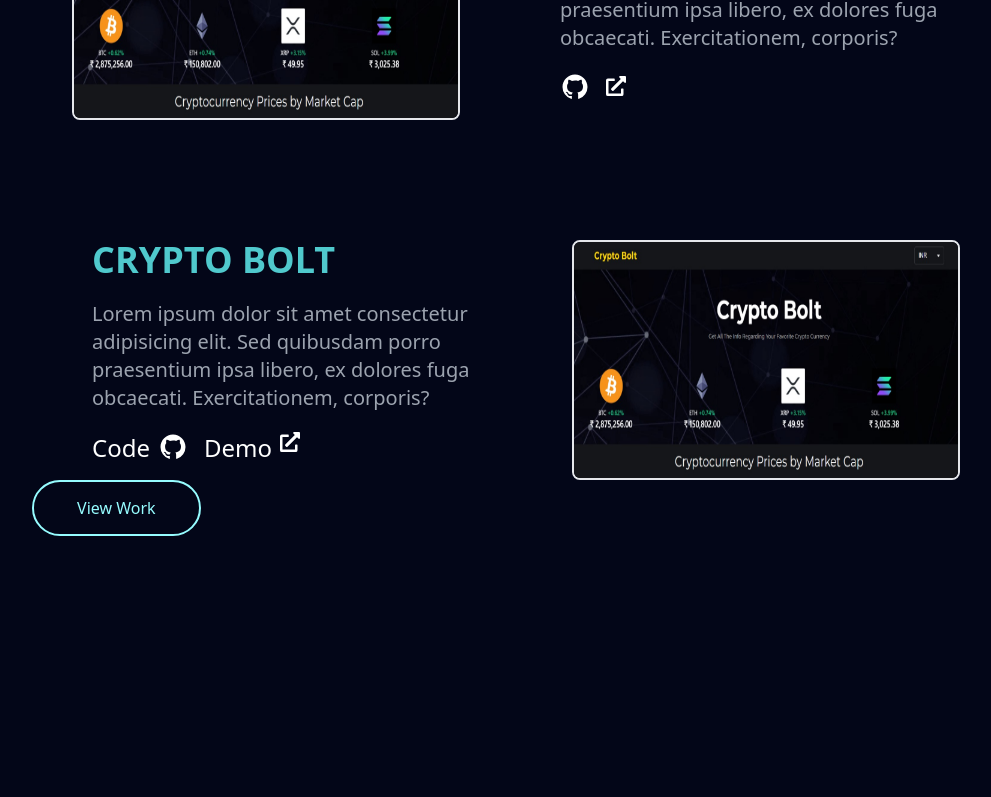
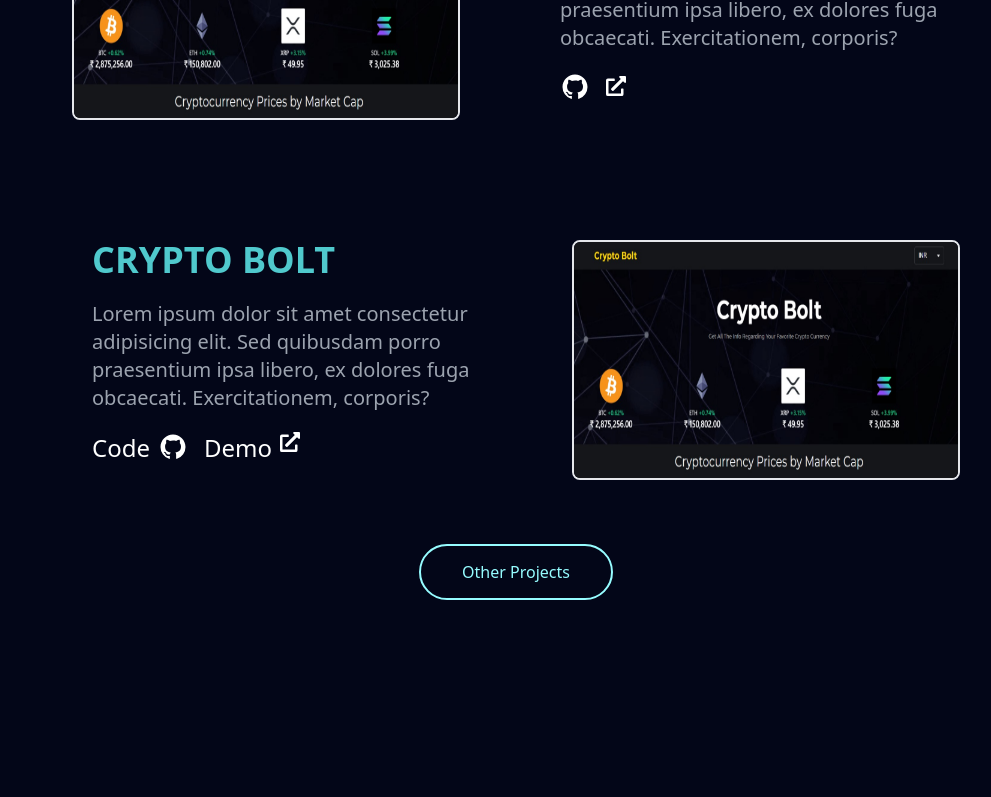
Before and after one commit to Yashwanthreddy711/Portfolio, a React (Create React App) app: page /moreprojects in a window 1280 px wide. Shown: the part 2651-3448 px from the top of the page, without its empty margins (124-1115 px from the left). Built offline with nearby package versions, Linux system fonts and the light colour scheme.

Commit message:
scroll bar updated

```diff
--- a/src/components/Projects.jsx
+++ b/src/components/Projects.jsx
@@ -13,7 +13,7 @@
               PROJECTS
                      </p>
             </div>
-            <div className='flex flex-col pl-0 mt-20 overflow-y-hidden md:flex-row'>
+            <div className='flex flex-col pl-0 mx-auto mt-20 overflow-y-hidden md:flex-row'>
               <div className='pb-10 ml-10 mr-10'>
                 <img className='w-96 overflow-y-hidden md:w-[800px] cursor-pointer first-letter:  border-2 rounded-lg h-60'src={Project1} alt="" />
               </div>
@@ -30,7 +30,7 @@
                  </div>
               </div>
             </div>
-            <div className='flex flex-col pt-10 pl-0 mt-10 md:flex-row'>
+            <div className='flex flex-col pt-10 pl-0 mx-auto mt-10 md:flex-row'>
               <div className='pl-10 max-w-[500px] overflow-y-hidden  ' >
                  <p className='text-[#50C9CD] font-bold text-2xl flex pl-5 md:text-4xl overflow-y-hidden '>CRYPTO BOLT</p>
                  <p className='pt-5 pl-5 overflow-y-hidden text-xl text-gray-400' >Lorem ipsum dolor sit amet consectetur adipisicing elit. Sed quibusdam porro praesentium ipsa libero, ex dolores fuga obcaecati. Exercitationem, corporis?</p>
@@ -54,7 +54,7 @@
           to="/moreprojects"
           >
 
-          <button className='relative flex items-center justify-center p-2 px-6 py-2 overflow-hidden font-medium transition duration-300 ease-out border-2 rounded-full md:p-4 md:px-12 md:py-4 text-custom2 border-custom2 group'>
+          <button className='relative flex items-center justify-center p-2 px-6 py-2 mx-auto mt-16 overflow-hidden font-medium transition duration-300 ease-out border-2 rounded-full md:p-4 md:px-12 md:py-4 text-custom2 border-custom2 group'>
             <span className="absolute flex items-center justify-center w-full h-full text-white duration-300 -translate-x-full bg-custom group-hover:translate-x-0">
               <svg
               className="w-5 h-5"
@@ -71,8 +71,8 @@
               </path>
               </svg>
             </span>
-            <span className="absolute flex items-center justify-center w-full h-full transition-all duration-300 transform text-custom2 group-hover:translate-x-full ease">View Work</span>
-            <span className="relative invisible sm:text-sm">View Work</span>
+            <span className="absolute flex items-center justify-center w-full h-full transition-all duration-300 transform text-custom2 group-hover:translate-x-full ease">Other Projects</span>
+            <span className="relative invisible sm:text-sm">Other Projects</span>
           </button>
           </Link>
           </div>
--- a/src/index.css
+++ b/src/index.css
@@ -3,6 +3,21 @@
 @tailwind utilities;
 /* index.css or index.scss */
 @import url('https://fonts.googleapis.com/css2?family=Poppins:wght@300;400;500;600;700&display=swap');
+
+body{
+    scroll-behavior: smooth;
+}
+::-webkit-scrollbar {
+    width: 0px; /* Adjust the width as needed */
+  }
+
+  ::-webkit-scrollbar-thumb {
+    background-color: transparent; /* Hide the thumb */
+  }
+
+  ::-webkit-scrollbar-track {
+    background-color: transparent; /* Hide the track */
+  }
 
 span{
     display: inline-block;
```
